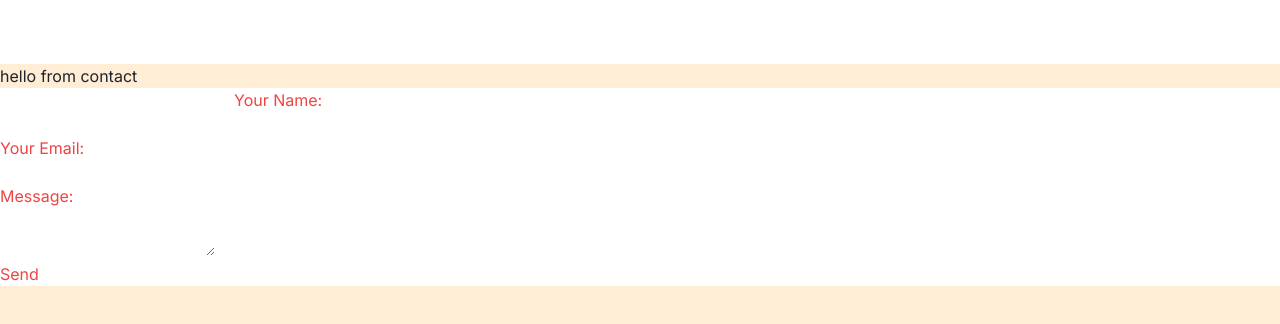
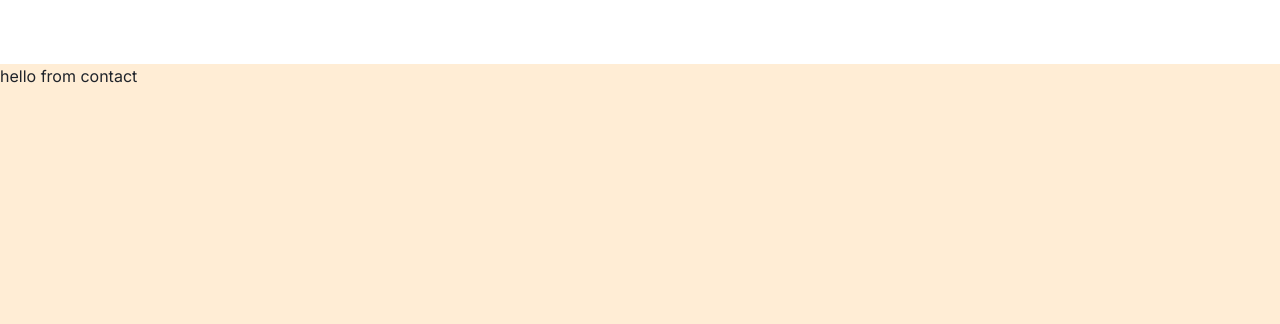
Before and after one commit to jbhall4291/next-portfolio, a Next.js app: page /contact in a window 1280 px wide. Shown: the top 324 px of the page. Built offline with nearby package versions, Linux system fonts and the light colour scheme.

Commit message:
remove form

```diff
--- a/src/app/contact/page.js
+++ b/src/app/contact/page.js
@@ -8,32 +8,6 @@ export default function Contact() {
 
 
 
-            <form className="bg-white text-red-500" name="contact" method="POST" data-netlify="true">
-                <input type="hidden" name="form-name" value="contact" />
-                <p>
-                    <input type="text" name="firstname" id="firstname" />
-                    <label htmlFor="yourname">
-                        Your Name:
-                    </label> <br />
-                    <input type="text" name="name" id="yourname" />
-                </p>
-                <p>
-                    <label htmlFor="youremail">
-                        Your Email:
-                    </label> <br />
-                    <input type="email" name="email" id="youremail" />
-                </p>
-                <p>
-                    <label htmlFor="yourmessage">
-                        Message:
-                    </label> <br />
-                    <textarea name="message" id="yourmessage"></textarea>
-                </p>
-                <p>
-                    <button type="submit">Send</button>
-                </p>
-            </form>
-
 
 
         </main>
```
